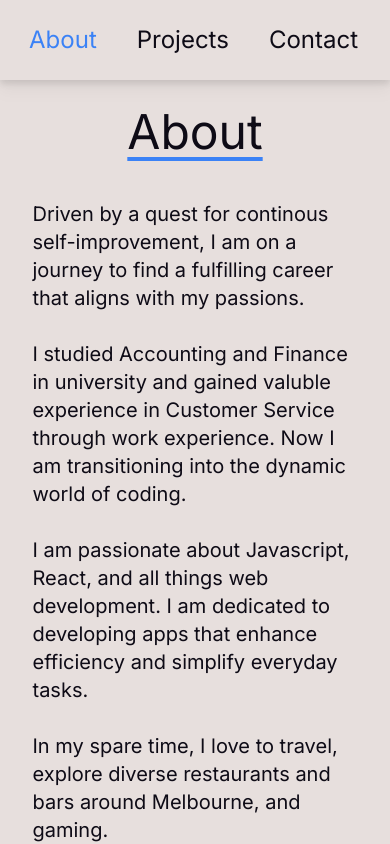
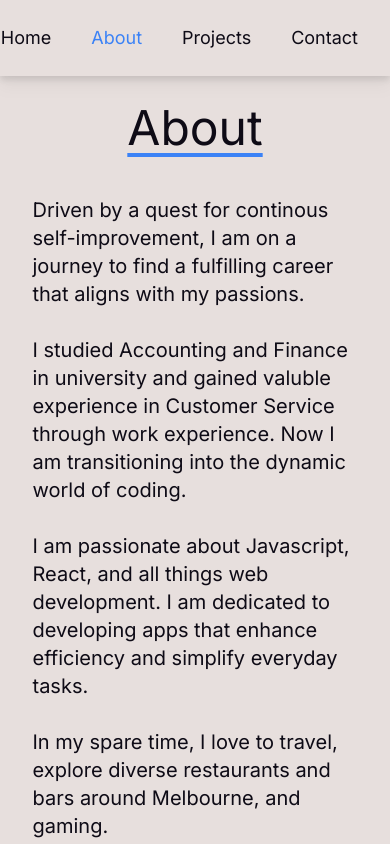
Before and after one commit to jenishpatel-jp/jenish-patel-portfolio, a Next.js app: page /about in a window 390 px wide. Shown: the top 844 px of the page. Built offline with nearby package versions, Linux system fonts and the light colour scheme.

Commit message:
Added a hover function to the borders on the About page and formatted the navigation so it shows lg font on mobile devices and 2xl and window

```diff
--- a/src/app/components/Navigation.tsx
+++ b/src/app/components/Navigation.tsx
@@ -13,10 +13,10 @@ const Navigation = () => {
 
     return (
         <div className='flex flex-row p-3 justify-end bg-stark text-void drop-shadow-lg ' >
-            <Link href={"/"} className={`nav ${isActive('/')} text-2xl`}>Home</Link>
-            <Link href={"/about"} className={`nav ${isActive('/about')} text-2xl`}>About</Link>
-            <Link href={"../projects"} className={`nav ${isActive('/projects')} text-2xl`}>Projects</Link>
-            <Link href={"../contact"} className={`nav ${isActive('/contact')} text-2xl`}>Contact</Link>
+            <Link href={"/"} className={`nav ${isActive('/')} lg:text-2xl text-lg`}>Home</Link>
+            <Link href={"/about"} className={`nav ${isActive('/about')} lg:text-2xl text-lg`}>About</Link>
+            <Link href={"../projects"} className={`nav ${isActive('/projects')} lg:text-2xl text-lg`}>Projects</Link>
+            <Link href={"../contact"} className={`nav ${isActive('/contact')} lg:text-2xl text-lg`}>Contact</Link>
         </div>
     )
 }
--- a/src/app/globals.css
+++ b/src/app/globals.css
@@ -8,7 +8,7 @@
   }
 
   .skills {
-    @apply flex flex-col justify-between items-center text-white text-center bg-gradient-to-r from-cyan-500 to-blue-500 p-1 rounded-lg m-2
+    @apply flex flex-col justify-between items-center text-white text-center bg-gradient-to-r from-cyan-500 to-blue-500 p-1 rounded-lg m-2 hover:bg-gradient-to-bl
   }
 
   :root {
```
